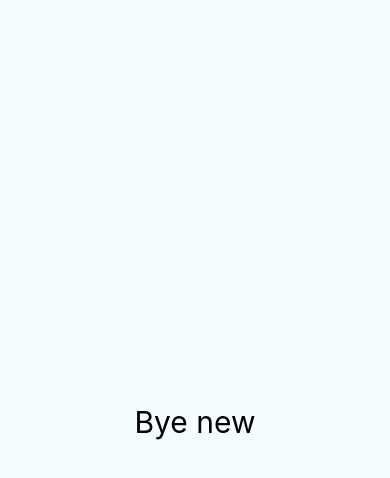
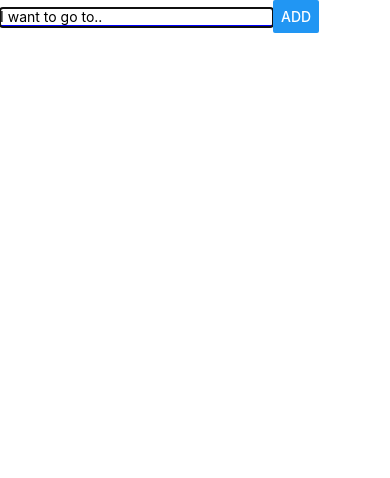
Before and after one commit to Rajat-Goyal/rnCamp, a React Native app: screen / in a window 390 px wide. Shown: the top 478 px of the page. Built offline with nearby package versions, Linux system fonts and the light colour scheme.

Commit message:
Listings

```diff
--- a/App.js
+++ b/App.js
@@ -7,24 +7,75 @@
  */
 
 import React, {Component} from 'react';
-import {Platform, StyleSheet, Text, View} from 'react-native';
-type Props = {};
-export default class App extends Component<Props> {
+import {Platform, StyleSheet,Button,Text, TextInput, View} from 'react-native';
+import { arrayExpression } from '@babel/types';
+export default class App extends Component {
+ constructor() {
+   super()
+   this.state={
+    placeName:'',
+    arr:[]
+  }}
+  placeChange(val){
+    this.setState((prevState)=>{
+     return({
+       placeName: val.toLowerCase()
+      })
+    })
+  }
+  addItem(){
+
+  }
   render() {
     return (
+      <View style={{flex:1}}>
       <View style={styles.container}>
-        <Text style={{fontSize:30}}>Bye new</Text>
+        <TextInput
+        value={this.state.placeName}
+        autoFocus={true}
+         placeholder={"I want to go to.."}
+         style={styles.placeInput}
+          onChangeText={(val)=>{this.placeChange(val)}}/>
+          <Button
+          title={"Add"}
+          onPress={()=>{
+            this.setState(prevState => ({
+              arr: [...prevState.arr, prevState.placeName]
+            }))
+          }}
+          />
       </View>
-    );
+      <View style={styles.listing}>
+      {this.state.arr.map((item)=>{
+        return <Text style={styles.listItem}>{item}</Text>;
+      })}
+      </View>
+      </View>
+      );
   }
 }
 
 const styles = StyleSheet.create({
+  placeInput:{
+    borderBottomColor: "blue",
+    borderBottomWidth: 2,
+    width:"70%"
+  },
   container: {
     flex: 1,
-    justifyContent: 'center',
-    alignItems: 'center',
-    backgroundColor: '#F5FCFF',
+    justifyContent: 'flex-start',
+    alignItems: 'baseline',
+    flexDirection: 'row'
+  },
+  listing:{
+    flex:4,
+    justifyContent: "flex-start",
+    flexDirection: 'column',
+  },
+  listItem:{
+    textAlign:"center",
+    justifyContent:"center",
+    padding:10
   },
   welcome: {
     fontSize: 20,
```
